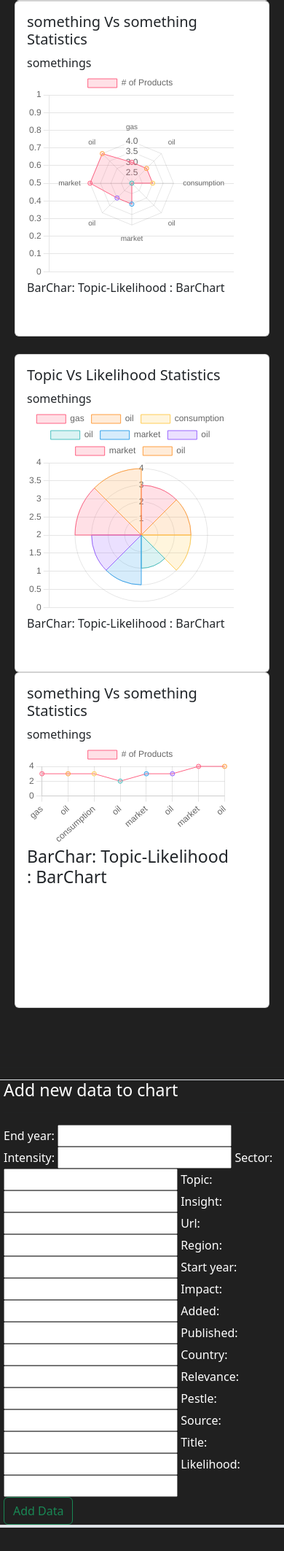
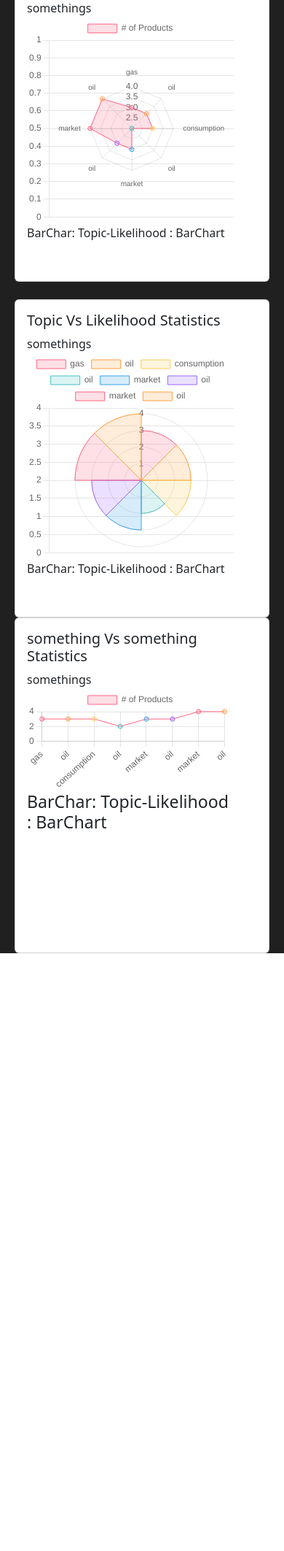
Before and after one commit to Aakash2222/chartvisual, a Django app: page / in a window 390 px wide. Shown: the part 1475-3600 px from the top of the page at 73% size. After the commit the page ends 2781 px from the top, so only its background shows below. Run offline with Django 4.2, Linux system fonts and the light colour scheme; data comes from the database, SQL or seed files in the repository; both versions use the stored data as it was after the commit; a map, chart or similar area stays blank.

Commit message:
editing charts

```diff
--- a/mycharts/chartapp/templates/chartapp/index.html
+++ b/mycharts/chartapp/templates/chartapp/index.html
@@ -2,13 +2,6 @@
 {% block content %}
 
 <div class="main-container">
-
-<div class='mini-bar'>
-  <h1>Django Chart-Visualization Project</h1>
-  {% if request.session.user %}
-  <button class="btn btn-outline-success"><a href='{% url 'add_data' %}'>ADD New Data</a></button>
-  {% endif %}
-</div>
 
 <div class="row">
   <div class="col-md-2">
@@ -98,71 +91,8 @@
   </div>
 
 </div>
-<br><br>
-<hr>
-  </div>
 
-  <hr>
-  <div class="row px-2">
+</div>
 
-    <div class="col-md-4 border px-2">
-      <h3 style="color:white;">Add new data to chart</h3><hr>
-      <form action="" method="POST" style="color:white;">
-        {% csrf_token %}
-        {{form}}
-        <br>
-        <input class="btn btn-outline-success center" type="submit" value="Add Data">
-      </form>
-    </div>
 
-    <div class="col-md-4 border px-2">
-
-    </div>
-
-    <div class="col-md-4 border" style="">
-      <div>
-          <canvas id="myChart"></canvas>
-      </div>
-        <script src="https://cdn.jsdelivr.net/npm/chart.js"></script>
-        <script>
-          const ctx = document.getElementById('myChart');
-          new Chart(ctx, {
-            type: 'pie',
-            data: {
-              labels: [{% for product in products %} '{{product.topic}}',  {% endfor %}],
-              datasets: [{
-                label: '# of Products',
-                data: [{% for product in products %} '{{product.likelihood}}',  {% endfor %}],
-                backgroundColor: [
-                  'rgba(255, 99, 132, 0.2)',
-                  'rgba(255, 159, 64, 0.2)',
-                  'rgba(255, 205, 86, 0.2)',
-                  'rgba(75, 192, 192, 0.2)',
-                  'rgba(54, 162, 235, 0.2)',
-                  'rgba(153, 102, 255, 0.2)',
-                ],
-                borderColor: [
-                  'rgb(255, 99, 132)',
-                  'rgb(255, 159, 64)',
-                  'rgb(255, 205, 86)',
-                  'rgb(75, 192, 192)',
-                  'rgb(54, 162, 235)',
-                  'rgb(153, 102, 255)',
-                ],
-                borderWidth: 1
-              }]
-            },
-            options: {
-              scales: {
-                y: {
-                  beginAtZero: true
-                }
-              }
-            }
-          });
-        </script>
-        <h3>BarChar: Topic-Likelihood : BarChart</h3>
-
-    </div>
-  </div>
 {% endblock %}
--- a/mycharts/chartapp/templates/partials/nav.html
+++ b/mycharts/chartapp/templates/partials/nav.html
@@ -14,15 +14,16 @@
           </li>
         </ul>
 
-        <form action="{% url 'search' %}" method='GET' class="d-flex" role="search">
-          <input class="form-control me-2" type="search" placeholder="Search" aria-label="Search" name='keyword'>
-          <button class="btn btn-outline-success" type="submit">Search</button>
-        </form>
+        <div class='mini-bar'>
+          {% if request.session.user %}
+          <button class="btn btn-outline-success"><a href='{% url 'add_data' %}'>ADD New Data</a></button>
+          {% endif %}
+        </div>
         <div>
           {% if request.session.user %}
           <button class="btn btn-outline-primary" type="submit"><a href="{% url 'logout' %}">LogOut</a></button>
           {% else %}
-          <button class="btn btn-outline-primary" type="submit"><a href="{% url 'login' %}">Login as Admin</a></button>
+          <button class="btn btn-outline-primary" type="submit"><a href="{% url 'login' %}">Login</a></button>
           {% endif %}
         </div>
       </div>
```
Also changed, not shown: mycharts/db.sqlite3.
